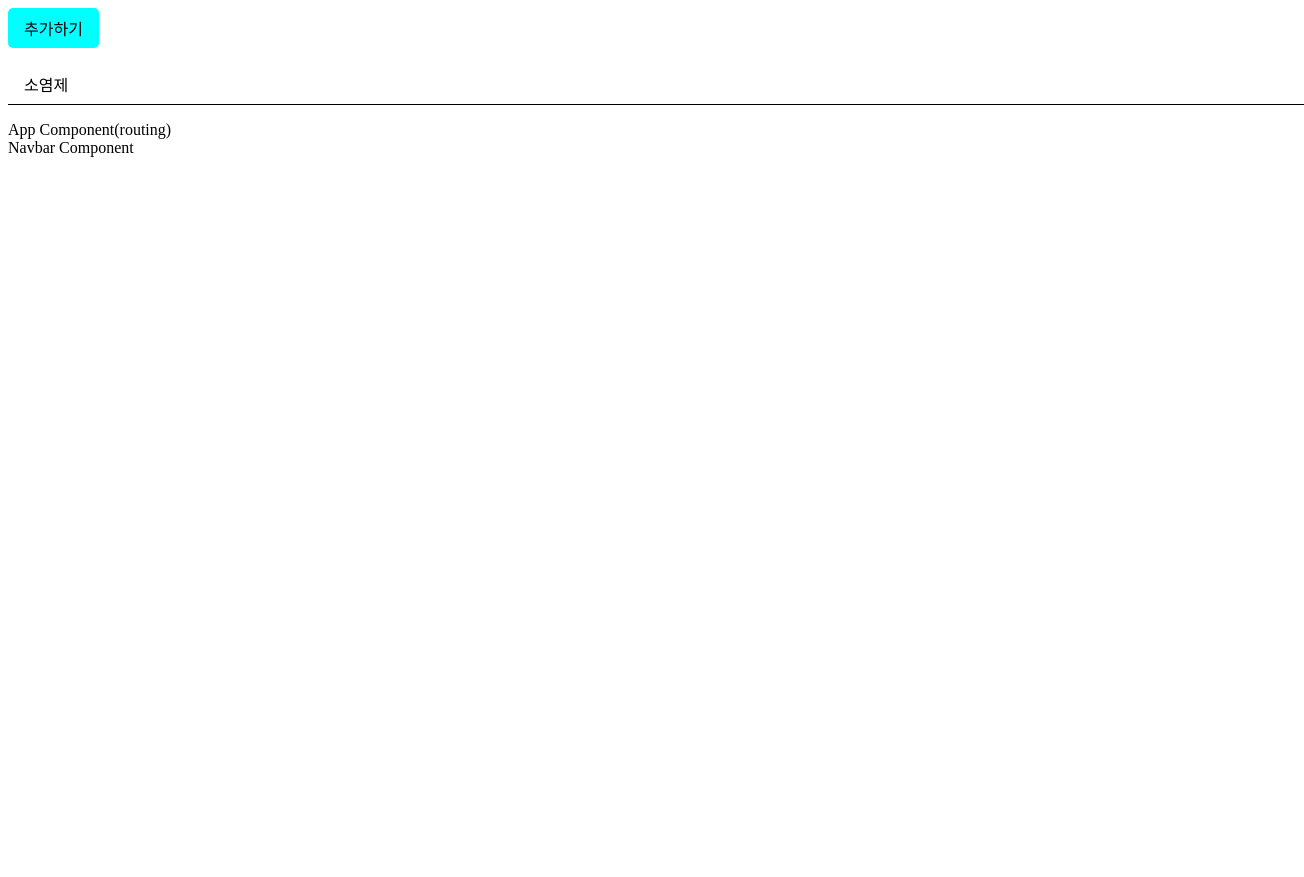
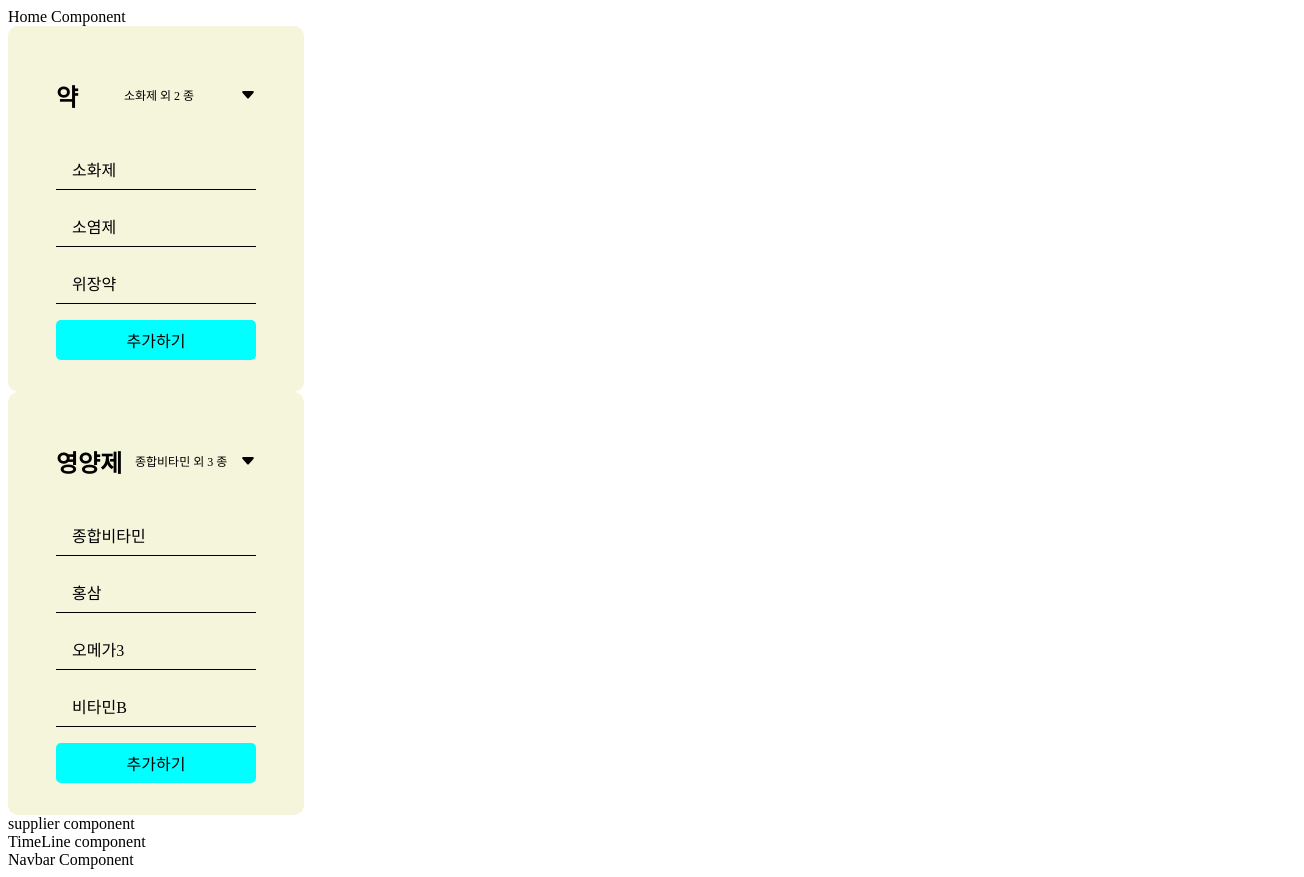
Before and after one commit to JISU-Y/alarm-for-pills, a React app: page / in a window 1280 px wide. Shown: the whole page, 1304 px wide, since content can reach past the window. Before the commit the page ends 800 px from the top, so only its background shows below. Built offline with nearby package versions, Linux system fonts and the light colour scheme.

Commit message:
feat: add PillCard Component

```diff
--- a/package.json
+++ b/package.json
@@ -9,6 +9,8 @@
     "prop-types": "^15.8.0",
     "react": "^17.0.2",
     "react-dom": "^17.0.2",
+    "react-icons": "^4.3.1",
+    "react-router-dom": "6",
     "styled-components": "^5.3.3"
   },
   "devDependencies": {
--- a/src/App.jsx
+++ b/src/App.jsx
@@ -1,15 +1,17 @@
 import React from 'react'
-import Button from './components/atoms/Button'
-import Content from './components/atoms/Content'
+import { BrowserRouter, Routes, Route } from 'react-router-dom'
+import Home from './pages/Home'
 
 const App = () => {
   return (
-    <div>
-      <Button label="추가하기" />
-      <Content text="소염제" underline={true} />
-      <div>App Component(routing)</div>
+    <>
+      <BrowserRouter>
+        <Routes>
+          <Route path="/" element={<Home />} />
+        </Routes>
+      </BrowserRouter>
       <div>Navbar Component</div>
-    </div>
+    </>
   )
 }
 
--- a/src/components/atoms/button/index.jsx
+++ b/src/components/atoms/button/index.jsx
@@ -14,6 +14,7 @@ const StyledButton = styled.button`
   border: none;
   border-radius: 5px;
   text-transform: uppercase;
+  cursor: pointer;
 `
 
 Button.propTypes = {
--- a/src/components/atoms/content/index.jsx
+++ b/src/components/atoms/content/index.jsx
@@ -8,7 +8,6 @@ const Content = ({ text, underline }) => {
 }
 
 const TextContent = styled.p`
-  width: 100%;
   padding: 0.5rem 1rem;
   border-bottom: ${(props) => (props.underline ? '1px solid black' : 'none')};
 `
--- a/src/components/atoms/textbox/index.jsx
+++ b/src/components/atoms/textbox/index.jsx
@@ -1,7 +1,23 @@
 import React from 'react'
+import PropTypes from 'prop-types'
+import styled from 'styled-components'
 
-const Textbox = () => {
-  return <p>Text</p>
+const Textbox = ({ size, text }) => {
+  return <StyledText size={size}>{text}</StyledText>
+}
+
+const StyledText = styled.p`
+  font-size: ${(props) => {
+    if (props.size === 'big') return '20px'
+    if (props.size === 'mid') return '16px'
+    if (props.size === 'small') return '12px'
+  }};
+  color: ${(props) => props.color};
+`
+
+Textbox.propTypes = {
+  size: PropTypes.string.isRequired,
+  text: PropTypes.string.isRequired,
 }
 
 export default Textbox
--- a/src/components/atoms/titleText/index.jsx
+++ b/src/components/atoms/titleText/index.jsx
@@ -1,12 +1,12 @@
 import React from 'react'
+import PropTypes from 'prop-types'
 
-const TitleText = () => {
-  return (
-    <h3>
-      title text component
-      {/* {title} */}
-    </h3>
-  )
+const TitleText = ({ title }) => {
+  return <h2>{title}</h2>
+}
+
+TitleText.propTypes = {
+  title: PropTypes.string.isRequired,
 }
 
 export default TitleText
--- a/src/components/atoms/toggleButton/index.jsx
+++ b/src/components/atoms/toggleButton/index.jsx
@@ -1,7 +1,8 @@
 import React from 'react'
+import { BsCaretDownFill } from 'react-icons/bs'
 
 const ToggleButton = () => {
-  return <button>삼각형</button>
+  return <BsCaretDownFill />
 }
 
 export default ToggleButton
--- a/src/components/molecules/contentList/index.jsx
+++ b/src/components/molecules/contentList/index.jsx
@@ -1,14 +1,19 @@
 import React from 'react'
-import Content from './atoms/Content'
+import PropTypes from 'prop-types'
+import Content from '../../atoms/Content'
 
-const ContentList = () => {
+const ContentList = ({ lists }) => {
   return (
     <div>
-      <Content text="소염제" />
-      <Content text="소화제" />
-      <Content text="위장약" />
+      {lists.map((list) => (
+        <Content key={list} text={list} underline={true} />
+      ))}
     </div>
   )
 }
 
+ContentList.propTypes = {
+  lists: PropTypes.array.isRequired,
+}
+
 export default ContentList
--- a/src/components/molecules/title/index.jsx
+++ b/src/components/molecules/title/index.jsx
@@ -1,16 +1,30 @@
 import React from 'react'
-import TitleText from './atoms/TitleText'
-import InfoText from './atoms/Textbox'
-import ToggleButton from './atoms/ToggleButton'
+import PropTypes from 'prop-types'
+import TitleText from '../../atoms/TitleText'
+import InfoText from '../../atoms/Textbox'
+import ToggleButton from '../../atoms/ToggleButton'
+import styled from 'styled-components'
 
-const Title = () => {
+const Title = ({ title, infoText }) => {
   return (
-    <div>
-      <TitleText title="약" />
-      <InfoText />
+    <TitleBox>
+      <TitleText title={title} />
+      <InfoText size="small" text={infoText} />
       <ToggleButton />
-    </div>
+    </TitleBox>
   )
 }
 
+const TitleBox = styled.div`
+  width: 100%;
+  display: flex;
+  justify-content: space-between;
+  align-items: center;
+`
+
+Title.propTypes = {
+  title: PropTypes.string.isRequired,
+  infoText: PropTypes.string.isRequired,
+}
+
 export default Title
--- a/src/components/organisms/pillCard/index.jsx
+++ b/src/components/organisms/pillCard/index.jsx
@@ -1,14 +1,32 @@
 import React from 'react'
+import PropTypes from 'prop-types'
 import Title from '../../molecules/Title'
 import ContentList from '../../molecules/ContentList'
+import styled from 'styled-components'
+import Button from '../../atoms/Button'
 
-const PillCard = () => {
+const PillCard = ({ sectionTitle, pills }) => {
   return (
-    <div>
-      <Title />
-      <ContentList />
-    </div>
+    <Card>
+      <Title title={sectionTitle} infoText={`${pills[0]} 외 ${pills.length - 1} 종 `} />
+      <ContentList lists={pills} />
+      <Button label="추가하기" />
+    </Card>
   )
 }
 
+const Card = styled.div`
+  width: 200px;
+  background-color: beige;
+  padding: 2rem 3rem;
+  display: flex;
+  flex-direction: column;
+  border-radius: 10px;
+`
+
+PillCard.propTypes = {
+  sectionTitle: PropTypes.string.isRequired,
+  pills: PropTypes.array.isRequired,
+}
+
 export default PillCard
--- a/src/pages/Home/index.jsx
+++ b/src/pages/Home/index.jsx
@@ -1,10 +1,12 @@
 import React from 'react'
+import PillCard from '../../components/organisms/PillCard'
 
 const index = () => {
   return (
     <div>
       Home Component
-      <div>pill component</div>
+      <PillCard sectionTitle="약" pills={['소화제', '소염제', '위장약']} />
+      <PillCard sectionTitle="영양제" pills={['종합비타민', '홍삼', '오메가3', '비타민B']} />
       <div>supplier component</div>
       <div>TimeLine component</div>
     </div>
```
Also changed, not shown: 1 other file (tests, documents, lock files or other folders).
